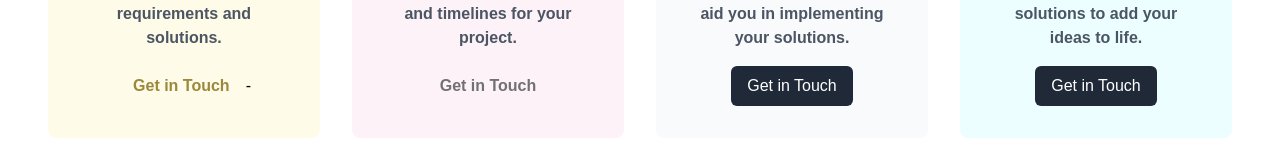
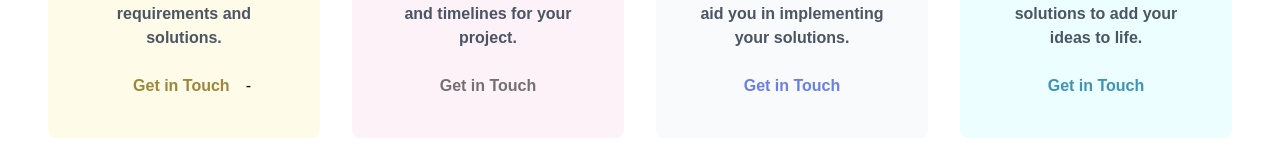
Before and after one commit to HolmenTechZone/Holmen-website, a Vue app: page / in a window 1280 px wide. Shown: the part 1678-1834 px from the top of the page. Built offline with nearby package versions, Linux system fonts and the light colour scheme; a web font is replaced by a local one.

Commit message:
feat: card section fixes

```diff
--- a/src/Pages/Home/Home.vue
+++ b/src/Pages/Home/Home.vue
@@ -97,7 +97,7 @@
                   technical
                   resources to aid you in implementing your solutions.</p>
                 <button
-                  class="mt-4 px-4 py-2 bg-gray-800 text-white rounded-md hover:bg-gray-700 animate-fadeIn animate-delay-400">Get
+                  class="mt-4 px-4 py-2 bg-gray-50 text-[#6980E3] rounded-md hover:bg-[#6a85ff] hover:text-white animate-fadeIn animate-delay-400 font-extrabold">Get
                   in Touch</button>
               </div>
               <div
@@ -110,7 +110,7 @@
                 <p class="text-gray-600 animate-fadeIn animate-delay-200 font-bold">We also provide alternate financial
                   engineering solutions to add your ideas to life.</p>
                 <button
-                  class="mt-4 px-4 py-2 bg-gray-800 text-white rounded-md hover:bg-gray-700 animate-fadeIn animate-delay-400">Get
+                  class="mt-4 px-4 py-2 bg-cyan-50 text-[#3E94B5] font-extrabold rounded-md hover:bg-[#11323f] hover:text-white animate-fadeIn animate-delay-400">Get
                   in Touch</button>
               </div>
             </div>
```
